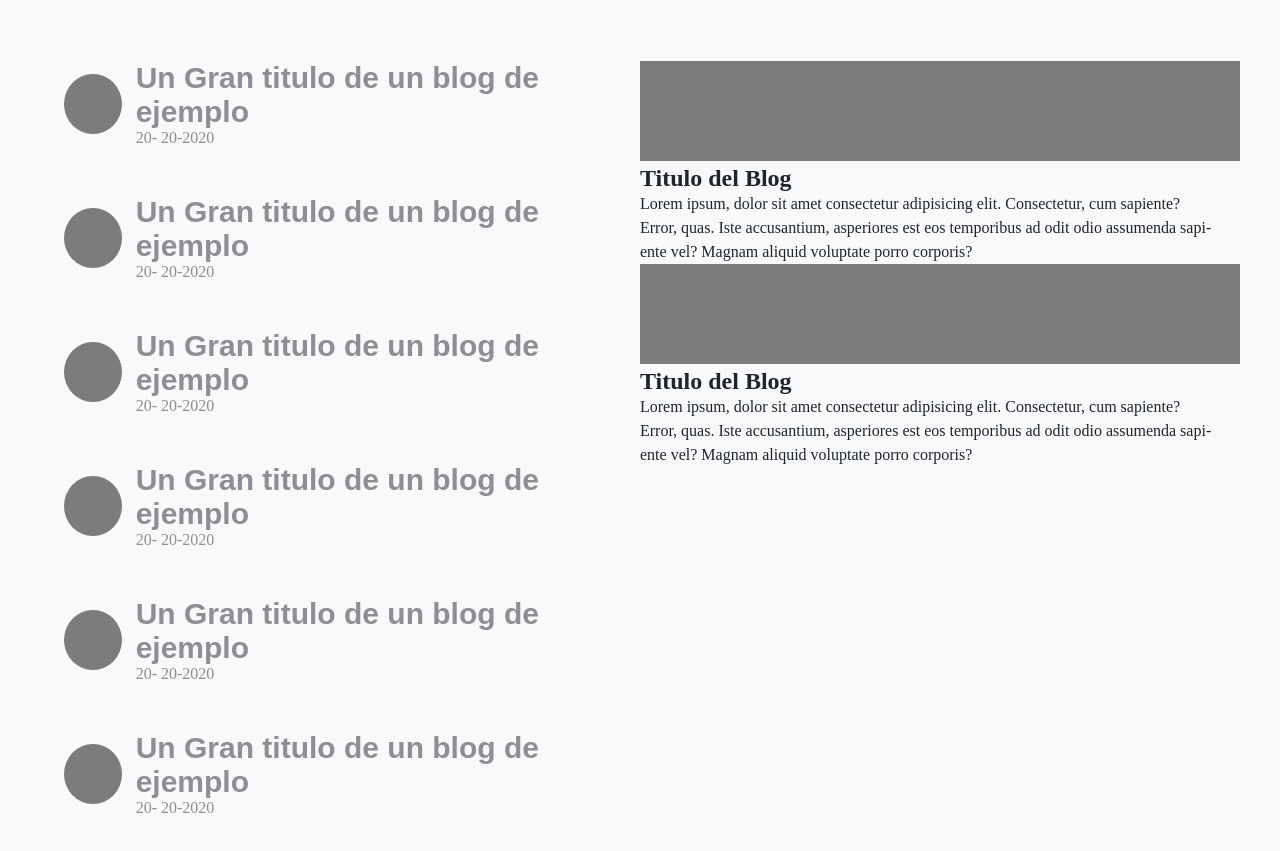
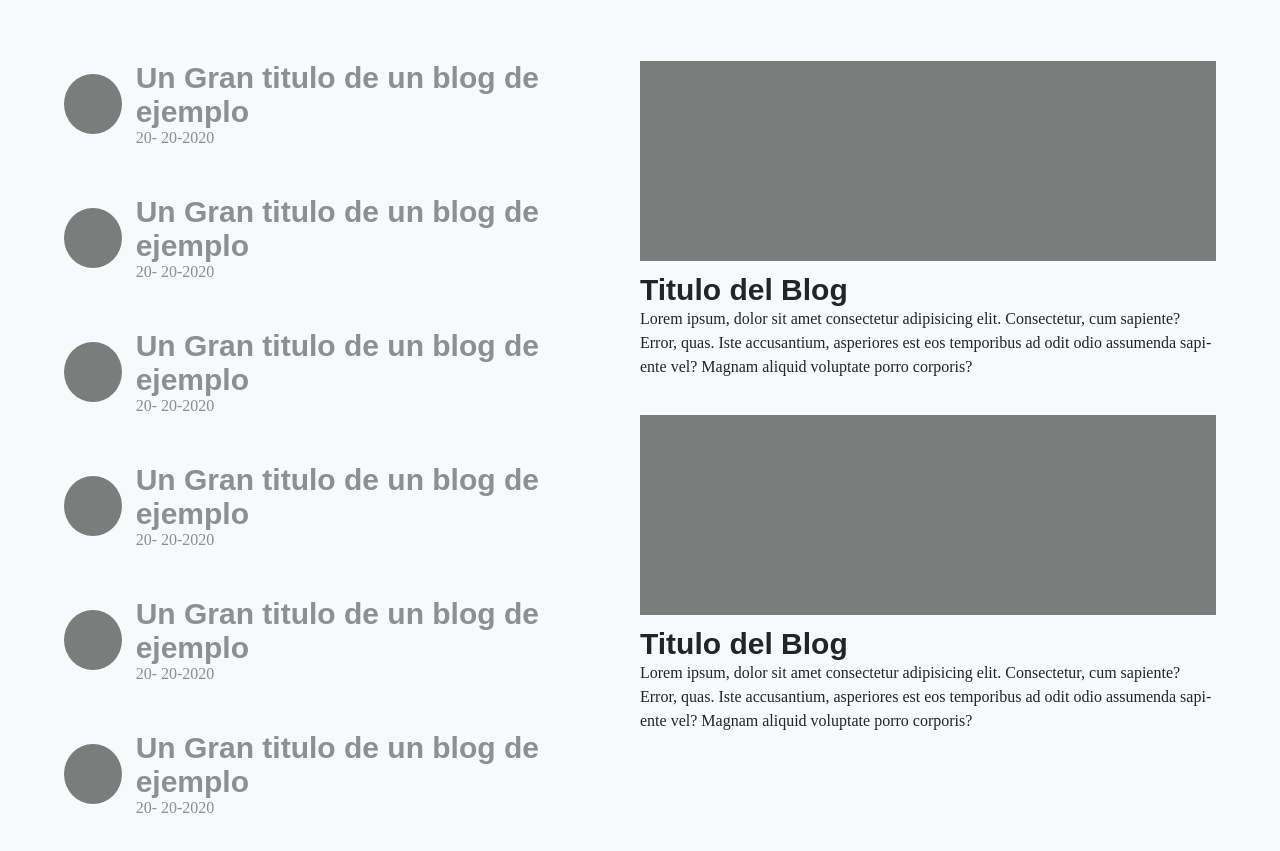
Before and after one commit to Fer07BE/proyecto-blog, a plain HTML site: page index.html in a window 1280 px wide. Shown: the part 65-916 px from the top of the page. Drawn offline with nearby package versions, Linux system fonts and the light colour scheme.

Commit message:
fix en aside

```diff
--- a/index.html
+++ b/index.html
@@ -1,6 +1,5 @@
 <!DOCTYPE html>
 <html lang="en">
-
   <head>
     <meta charset="UTF-8" />
     <meta name="viewport" content="width=device-width, initial-scale=1.0" />
@@ -19,7 +18,13 @@
           </div>
 
           <form class="form__nav">
-          <input type="search" id="search" autocomplete="off" class="search__nav" placeholder="Search..." />
+            <input
+              type="search"
+              id="search"
+              autocomplete="off"
+              class="search__nav"
+              placeholder="Search..."
+            />
 
             <label for="search" class="nav__label">
               <ion-icon name="search-outline" class="nav__icon"></ion-icon>
@@ -29,13 +34,21 @@
           <section class="loging__section">
             <!-- Loging notification -->
             <div class="notification__loging">
-            <ion-icon name="notifications-outline" class="notification__icon"></ion-icon>
+              <ion-icon
+                name="notifications-outline"
+                class="notification__icon"
+              ></ion-icon>
             </div>
 
             <!-- Loging user -->
             <div class="loging__user">
               <div class="loging__sect-user">
-              <img src="Img/log-img.jpg" alt="person loging" loading="lazy" class="loging__img" />
+                <img
+                  src="Img/log-img.jpg"
+                  alt="person loging"
+                  loading="lazy"
+                  class="loging__img"
+                />
               </div>
               <p class="loging__name">Daryl</p>
             </div>
@@ -44,7 +57,6 @@
       </div>
     </header>
 
-  <!-- Main section -->
     <main>
       <!-- Section main -->
       <section class="section__main">
@@ -127,45 +139,49 @@
             </article>
 
             <!-- Section aside -->
-
-            <aside class="section__aside">
+            <aside class="aside">
               <!-- 1st -->
-              <bloquote class="card__bloquote1">
+              <article class="aside__article">
                 <div class="aside__img"></div>
 
-                <div class="card__text">
-                  <h2 class="card__title">
-                    Titulo del Blog
-                  </h2>
-                  <p>Lorem ipsum, dolor sit amet consectetur adipisicing elit. Consectetur, cum sapiente? Error, quas.
-                    Iste accusantium, asperiores est eos temporibus ad odit odio assumenda sapiente vel? Magnam aliquid
-                    voluptate porro corporis?
+                <section class="aside__text">
+                  <h2 class="aside__title">Titulo del Blog</h2>
+
+                  <p class="aside__text">
+                    Lorem ipsum, dolor sit amet consectetur adipisicing elit.
+                    Consectetur, cum sapiente? Error, quas. Iste accusantium,
+                    asperiores est eos temporibus ad odit odio assumenda
+                    sapiente vel? Magnam aliquid voluptate porro corporis?
+                  </p>
+                </section>
+              </article>
+
+              <!-- 2st -->
+              <article class="aside__article">
+                <div class="aside__img"></div>
+                <div class="aside__text">
+                  <h2 class="aside__title">Titulo del Blog</h2>
+                  <p class="aside__text">
+                    Lorem ipsum, dolor sit amet consectetur adipisicing elit.
+                    Consectetur, cum sapiente? Error, quas. Iste accusantium,
+                    asperiores est eos temporibus ad odit odio assumenda
+                    sapiente vel? Magnam aliquid voluptate porro corporis?
                   </p>
                 </div>
-              </bloquote>
-               <!-- 2st -->
-               <bloquote class="card__bloquote1">
-                <div class="aside__img"></div>
-
-                <div class="card__text">
-                  <h2 class="card__title">
-                    Titulo del Blog
-                  </h2>
-                  <p>Lorem ipsum, dolor sit amet consectetur adipisicing elit. Consectetur, cum sapiente? Error, quas.
-                    Iste accusantium, asperiores est eos temporibus ad odit odio assumenda sapiente vel? Magnam aliquid
-                    voluptate porro corporis?
-                  </p>
-                </div>
-              </bloquote>
-
+              </article>
             </aside>
           </section>
         </div>
       </section>
     </main>
     <!-- Icons Js -->
-  <script type="module" src="https://unpkg.com/ionicons@7.1.0/dist/ionicons/ionicons.esm.js"></script>
-  <script nomodule src="https://unpkg.com/ionicons@7.1.0/dist/ionicons/ionicons.js"></script>
+    <script
+      type="module"
+      src="https://unpkg.com/ionicons@7.1.0/dist/ionicons/ionicons.esm.js"
+    ></script>
+    <script
+      nomodule
+      src="https://unpkg.com/ionicons@7.1.0/dist/ionicons/ionicons.js"
+    ></script>
   </body>
-
 </html>
--- a/styles.css
+++ b/styles.css
@@ -25,6 +25,11 @@ html {
   --font-s: 1.4rem; /* font small */
   --font-t: 3rem; /* font tittles */
   --trans: all 0.5s; /* transition */
+}
+
+*::selection {
+  background: var(--text);
+  color: var(--bg__sl);
 }
 
 body {
@@ -91,20 +96,20 @@ p {
   color: rgba(0, 0, 0, 0.6);
   cursor: pointer;
   text-decoration: none;
-  transition: all .5s;
-  -webkit-transition: all .5s;
-  -moz-transition: all .5s;
-  -ms-transition: all .5s;
-  -o-transition: all .5s;
+  transition: all 0.5s;
+  -webkit-transition: all 0.5s;
+  -moz-transition: all 0.5s;
+  -ms-transition: all 0.5s;
+  -o-transition: all 0.5s;
   position: relative;
   display: inline-block;
 }
 
 .nav__logo-a::before {
-  content: '';
+  content: "";
   position: absolute;
   width: 100%;
-  height: .2rem;
+  height: 0.2rem;
   background: var(--text);
   top: 50%;
   opacity: 0;
@@ -393,7 +398,6 @@ p {
   -moz-transition: var(--trans);
   -ms-transition: var(--trans);
   -o-transition: var(--trans);
-
 }
 
 .card__bloquote:not(:last-of-type) {
@@ -419,13 +423,6 @@ p {
   -moz-transition: var(--trans);
   -ms-transition: var(--trans);
   -o-transition: var(--trans);
-}
-.aside__img {
-  display: inline-block;
-  width: 60rem;
-  height: 10rem;
-  background: rgba(0, 0, 0, 0.5);
-
 }
 
 .card__bloquote:hover .card__img {
@@ -486,3 +483,33 @@ p {
   background-clip: text;
   color: transparent;
 }
+
+/* Section Aside */
+.aside__article {
+  display: flex;
+  flex-flow: column wrap;
+  justify-content: center;
+  align-items: center;
+}
+
+.aside__article:not(:last-of-type) {
+  margin-bottom: 3.6rem;
+}
+
+.aside__img {
+  display: inline-block;
+  width: 100%;
+  height: 20rem;
+  background: rgba(0, 0, 0, 0.5);
+  margin-bottom: 1.2rem;
+}
+
+.aside__title {
+  font-size: var(--font-t);
+  font-weight: var(--fw-titulos);
+  font-family: sans-serif;
+}
+
+.aside__text {
+  font-size: var(--font-p);
+}
```
Lines whose indentation alone changed are shown as unchanged.
